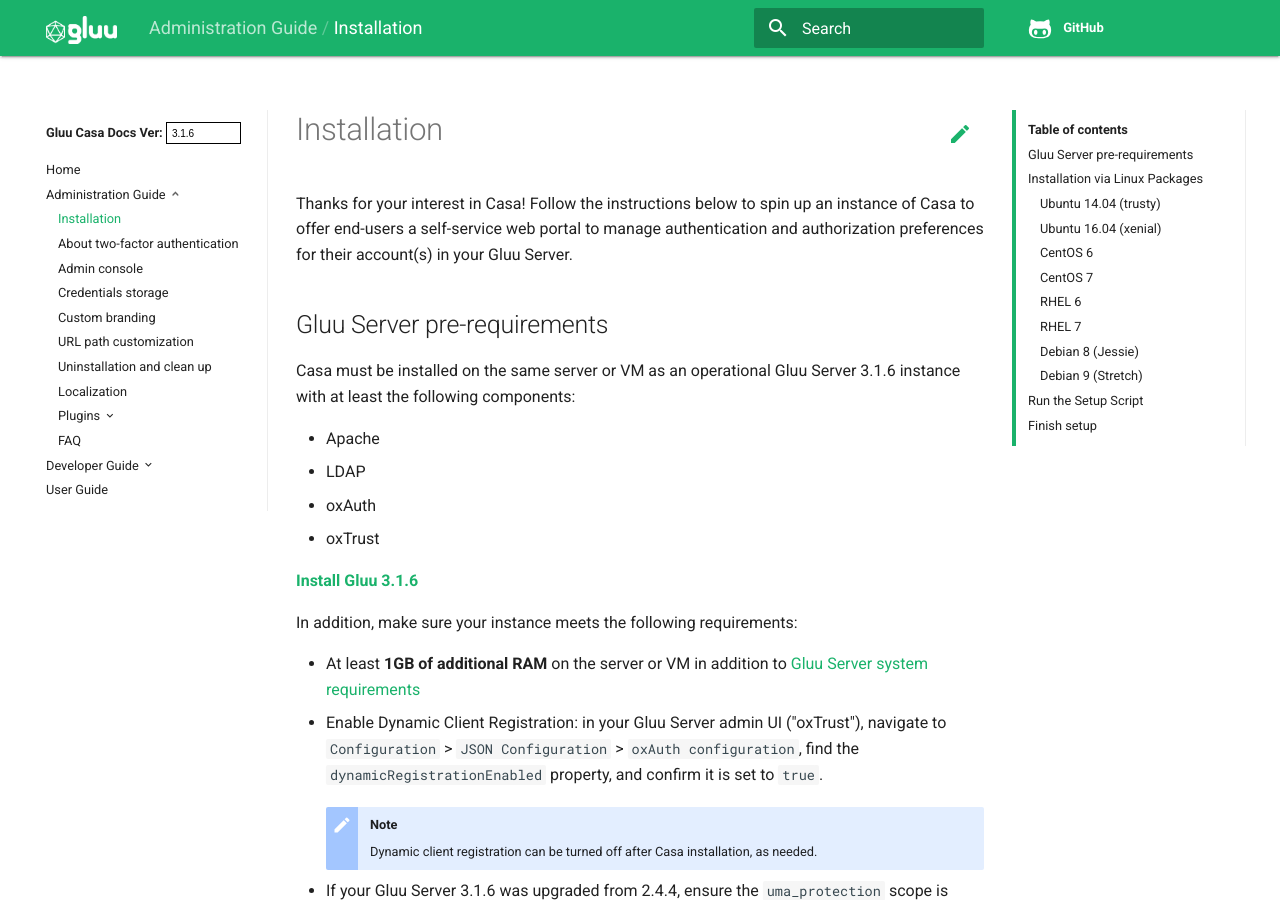
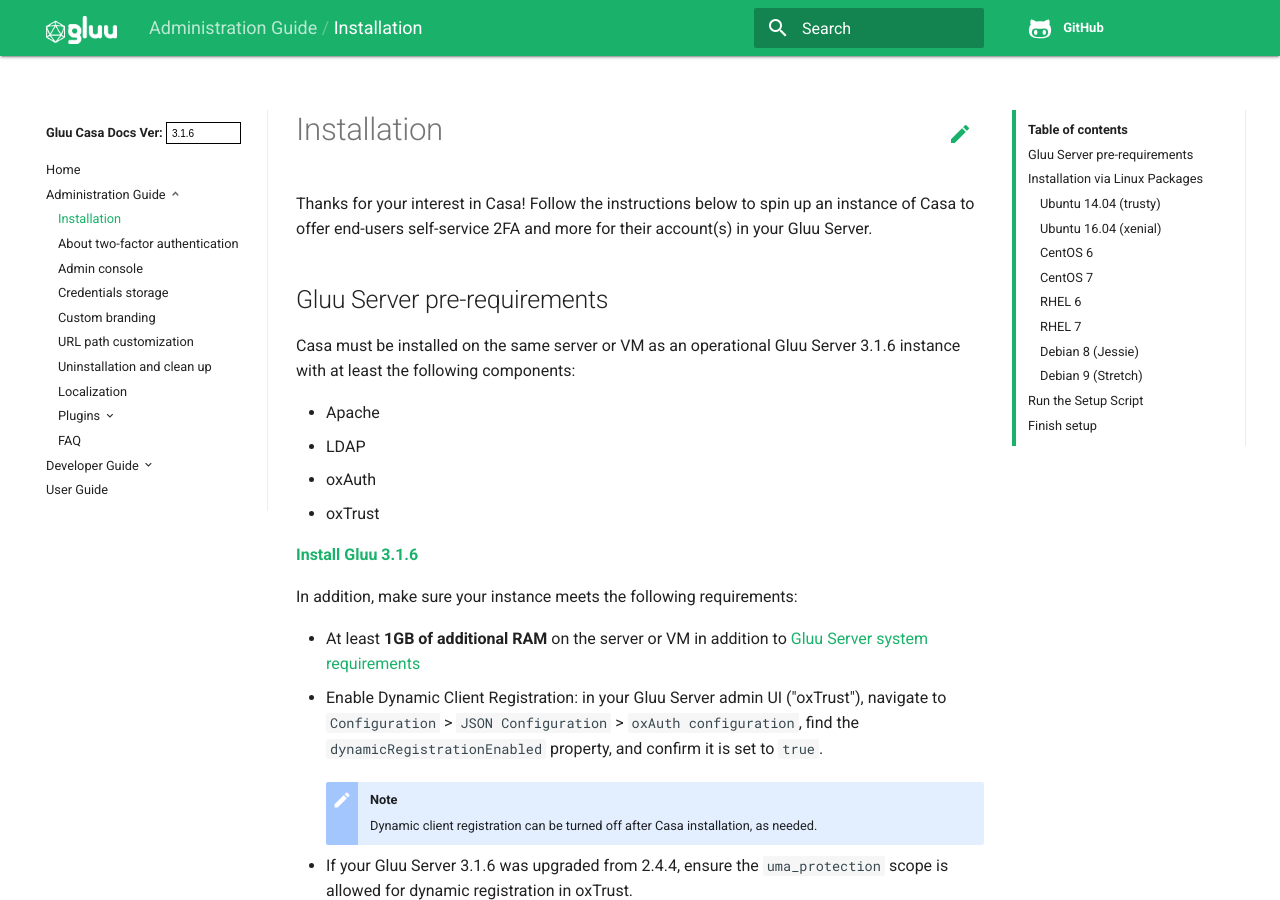
Before and after one commit to shmorri/docs-casa-prod, an MkDocs documentation site: the page built from docs/source/administration/installation.md, in a window 1280 px wide and 900 px high. Built offline with MkDocs 1.6.1, drawn with Linux system fonts in a browser that asks for light colours; old or Windows-style settings are respelled for this version of MkDocs.

Commit message:
Update installation.md

```diff
--- a/docs/source/administration/installation.md
+++ b/docs/source/administration/installation.md
@@ -1,5 +1,5 @@
 # Installation
-Thanks for your interest in Casa! Follow the instructions below to spin up an instance of Casa to offer end-users a self-service web portal to manage authentication and authorization preferences for their account(s) in your Gluu Server.
+Thanks for your interest in Casa! Follow the instructions below to spin up an instance of Casa to offer end-users self-service 2FA and more for their account(s) in your Gluu Server.
 
 ## Gluu Server pre-requirements
 
```
